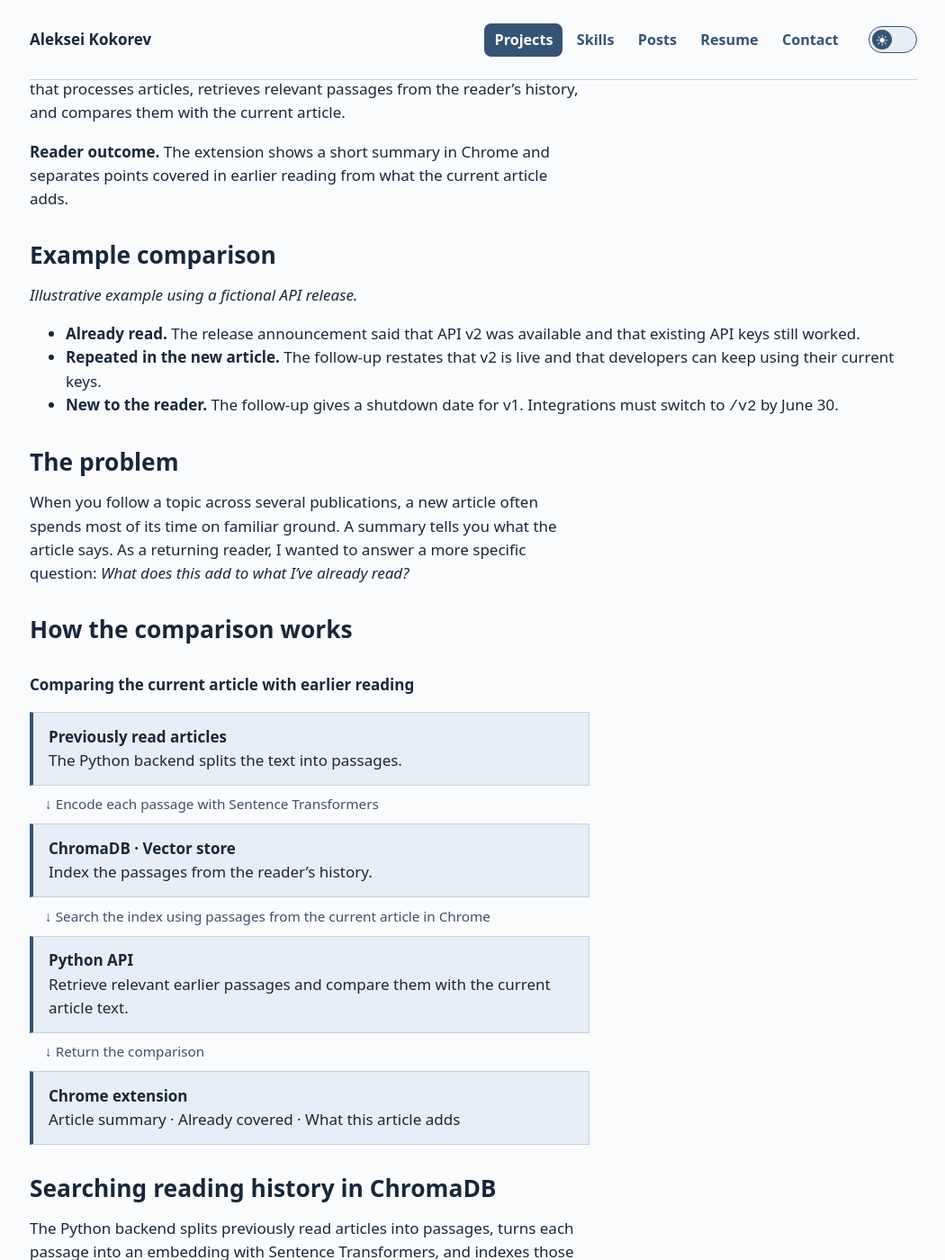
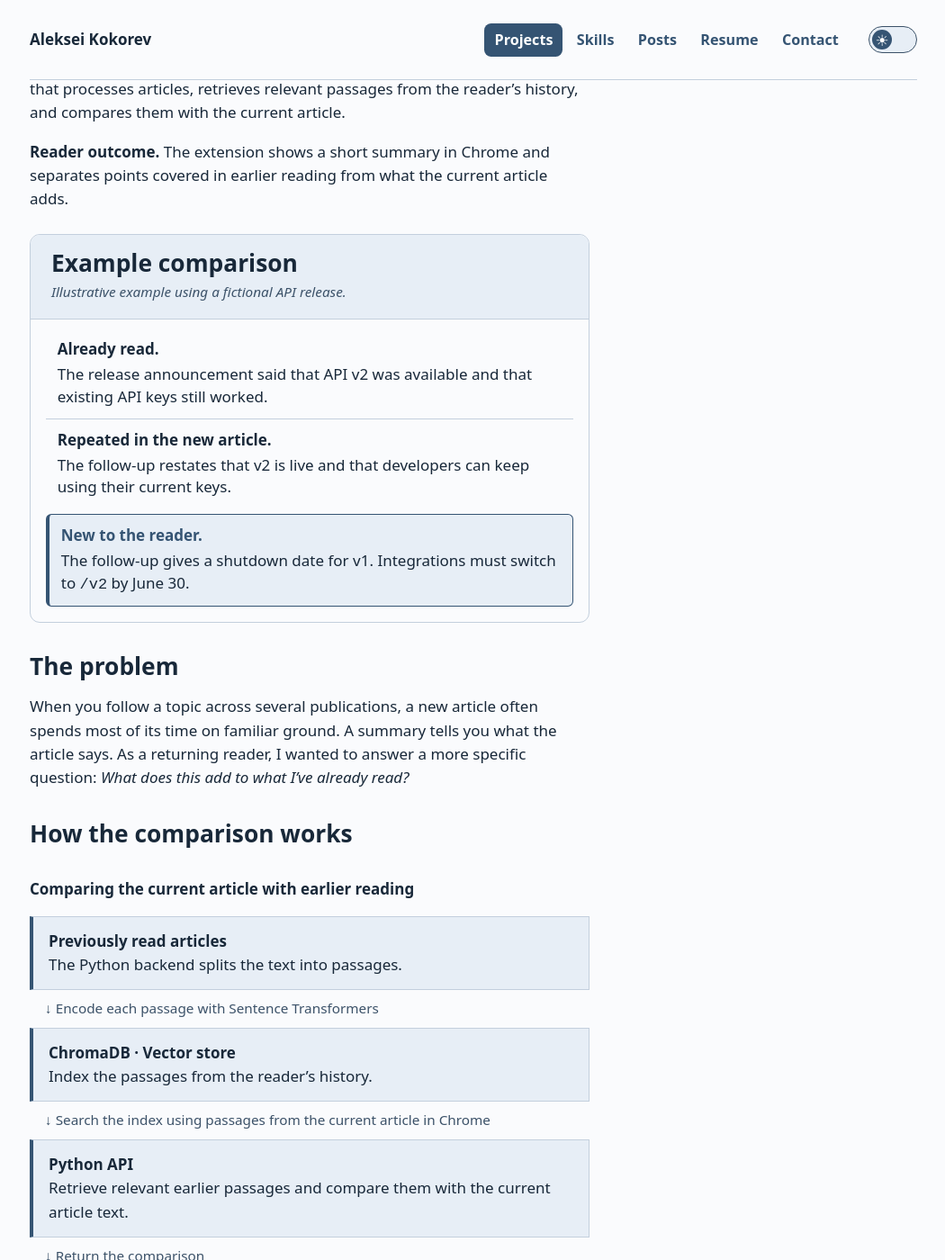
Before and after one commit to alex-coch/alex-coch.github.io, a Jekyll site: the page projects/article-comparison/index.html, which Jekyll copies as it is, in a window 1280 px wide and 1400 px high, scrolled down 443 px. Shown: the whole window at 90% size, without its empty margins (114-1164 px from the left). Built offline with Jekyll 4.4.1, drawn with Linux system fonts in a browser that asks for light colours.

Commit message:
Style the RAG example as an extension result card

```diff
--- a/assets/portfolio.css
+++ b/assets/portfolio.css
@@ -20,6 +20,25 @@ p {max-width:64ch}.hero p {font-size:1.2rem} nav {margin:1.6rem 0}
 .pipeline .gpu {background:var(--ink);color:var(--on-accent)}
 .pipeline .node span {display:block}
 .pipeline .edge {padding:.55rem 1rem;color:var(--muted);font-size:.9rem}
+.comparison-result {
+  max-width:64ch;margin-block:1.5rem 2rem;background:var(--page);
+  border:1px solid var(--line);border-radius:.65rem
+}
+.comparison-result-heading {
+  padding:1rem clamp(.9rem,3vw,1.35rem);background:var(--panel);
+  border-bottom:1px solid var(--line);border-radius:.65rem .65rem 0 0
+}
+.comparison-result h2,.comparison-result p {margin:0}
+.comparison-result p {margin-top:.35rem;color:var(--muted);font-size:.9rem}
+.comparison-result ul {list-style:none;margin:0;padding:.6rem clamp(.55rem,2vw,1rem) 1rem}
+.comparison-result li {padding:.65rem .75rem;line-height:1.45}
+.comparison-result li strong {display:block;margin-bottom:.2rem}
+.comparison-result li + li {border-top:1px solid var(--line)}
+.comparison-result li.comparison-result-new {
+  margin-top:.35rem;background:var(--panel);border:1px solid var(--accent);
+  border-inline-start-width:4px;border-radius:.35rem
+}
+.comparison-result-new strong {color:var(--accent)}
 #example-transcript button {
   appearance:none;background:transparent;border:0;border-radius:.2em;padding:0;
   color:var(--accent);font:inherit;cursor:pointer;
--- a/projects/article-comparison/index.html
+++ b/projects/article-comparison/index.html
@@ -6,7 +6,7 @@
   <title>What’s new in this article? · Aleksei Kokorev</title>
   <link rel="icon" href="/assets/ak.svg?v=3" type="image/svg+xml">
 <script src="/assets/theme.js?v=2"></script>
-<link rel="stylesheet" href="/assets/portfolio.css?v=36">
+<link rel="stylesheet" href="/assets/portfolio.css?v=39">
 <script defer src="/assets/portfolio-nav.js?v=7"></script>
 </head>
 <body>
@@ -41,13 +41,17 @@
   </ul>
   <p><strong>My contribution.</strong> I built a Chrome extension in JavaScript and a Python API that processes articles, retrieves relevant passages from the reader’s history, and compares them with the current article.</p>
   <p><strong>Reader outcome.</strong> The extension shows a short summary in Chrome and separates points covered in earlier reading from what the current article adds.</p>
-  <h2>Example comparison</h2>
-  <p><em>Illustrative example using a fictional API release.</em></p>
-  <ul>
-    <li><strong>Already read.</strong> The release announcement said that API v2 was available and that existing API keys still worked.</li>
-    <li><strong>Repeated in the new article.</strong> The follow-up restates that v2 is live and that developers can keep using their current keys.</li>
-    <li><strong>New to the reader.</strong> The follow-up gives a shutdown date for v1. Integrations must switch to <code>/v2</code> by June 30.</li>
-  </ul>
+  <section class="comparison-result" aria-labelledby="example-comparison">
+    <div class="comparison-result-heading">
+      <h2 id="example-comparison">Example comparison</h2>
+      <p><em>Illustrative example using a fictional API release.</em></p>
+    </div>
+    <ul role="list">
+      <li><strong>Already read.</strong> The release announcement said that API v2 was available and that existing API keys still worked.</li>
+      <li><strong>Repeated in the new article.</strong> The follow-up restates that v2 is live and that developers can keep using their current keys.</li>
+      <li class="comparison-result-new"><strong>New to the reader.</strong> The follow-up gives a shutdown date for v1. Integrations must switch to <code>/v2</code> by June 30.</li>
+    </ul>
+  </section>
   <h2>The problem</h2>
   <p>When you follow a topic across several publications, a new article often spends most of its time on familiar ground. A summary tells you what the article says. As a returning reader, I wanted to answer a more specific question: <em>What does this add to what I’ve already read?</em></p>
   <h2>How the comparison works</h2>
```
